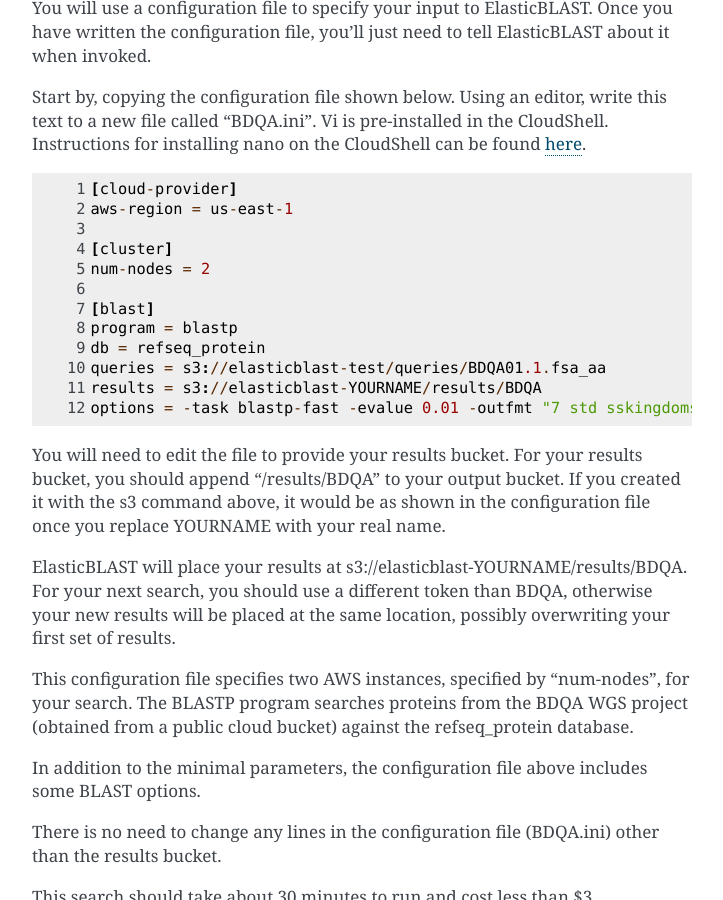
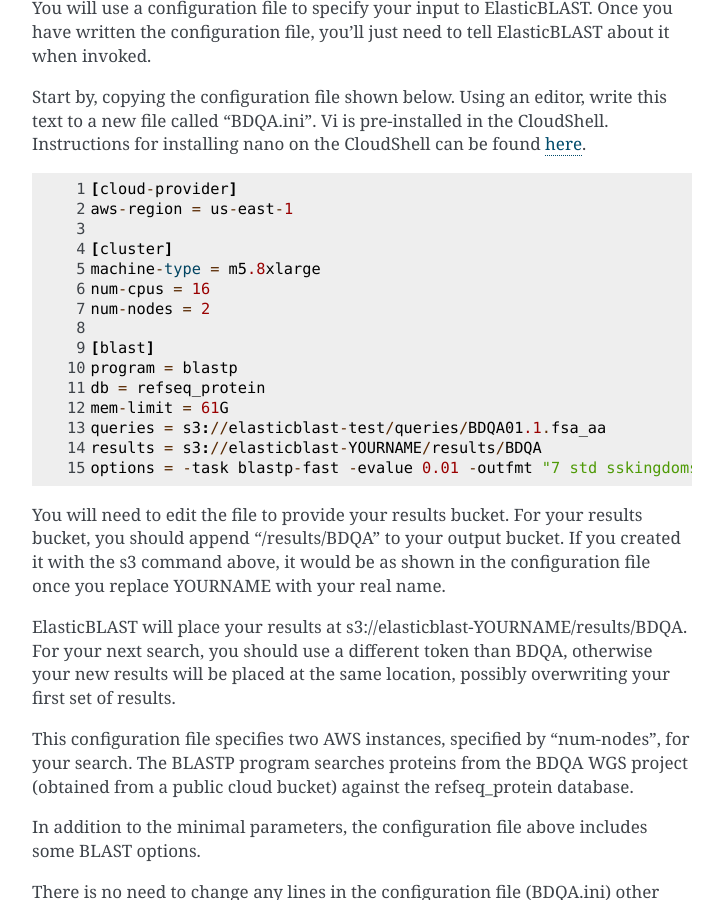
Before and after one commit to ncbi/elastic-blast-docs, a Sphinx documentation site: the page built from docs/source/quickstart-aws.rst, in a window 1280 px wide and 900 px high, scrolled down 1829 px. Shown: the whole window, without its empty margins (388-1111 px from the left). Built offline with Sphinx 7.4.7, drawn with Linux system fonts in a browser that asks for light colours.

Commit message:
Add settings to ensure better performance in AWS quickstart

```diff
--- a/docs/source/quickstart-aws.rst
+++ b/docs/source/quickstart-aws.rst
@@ -88,11 +88,14 @@
     aws-region = us-east-1
 
     [cluster]
+    machine-type = m5.8xlarge
+    num-cpus = 16
     num-nodes = 2
 
     [blast]
     program = blastp
     db = refseq_protein
+    mem-limit = 61G
     queries = s3://elasticblast-test/queries/BDQA01.1.fsa_aa
     results = s3://elasticblast-YOURNAME/results/BDQA
     options = -task blastp-fast -evalue 0.01 -outfmt "7 std sskingdoms ssciname"
```
